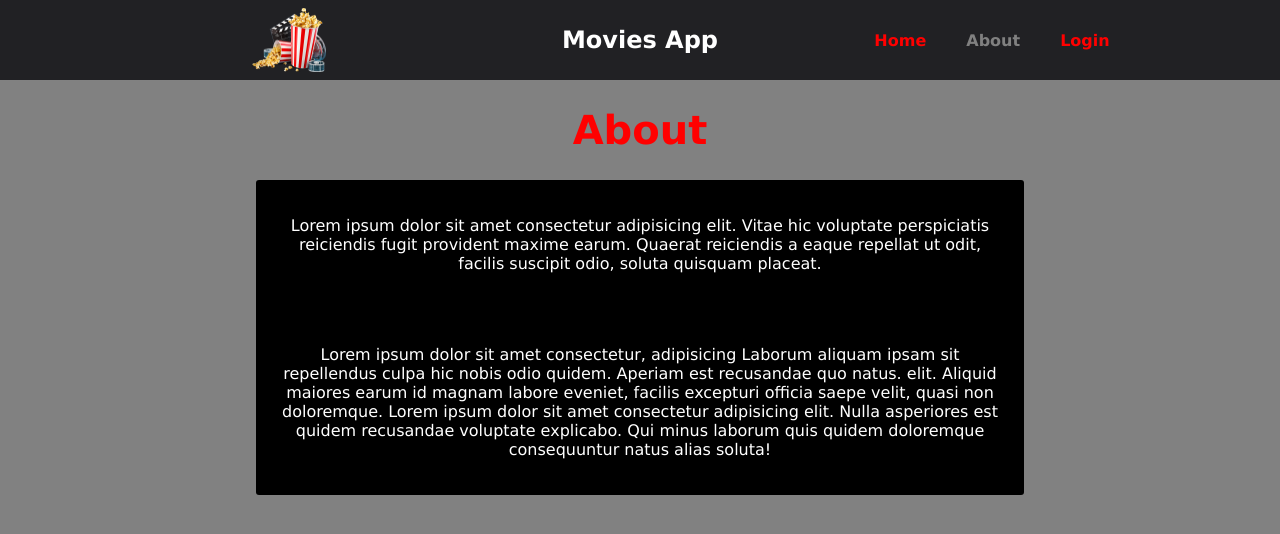
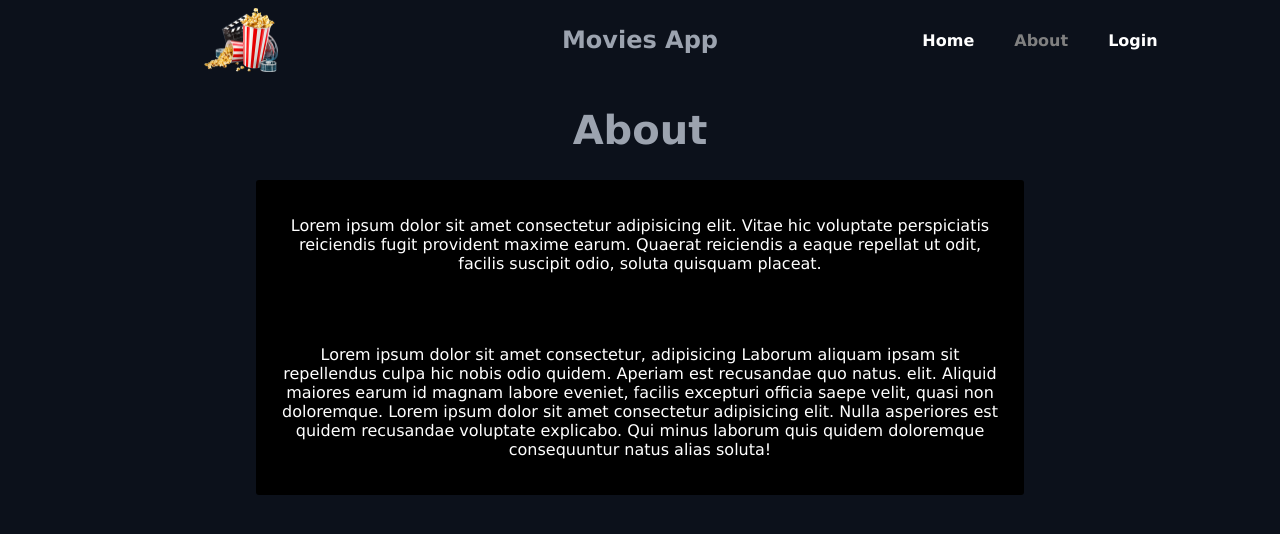
Before and after one commit to miloss98/strapi-movies-frontend, a React (Create React App) app: page /about in a window 1280 px wide. Shown: the top 534 px of the page. Built offline with nearby package versions, Linux system fonts and the light colour scheme; no server answers.

Commit message:
styles update

```diff
--- a/src/styles/components/header.css
+++ b/src/styles/components/header.css
@@ -3,8 +3,8 @@
   width: 100%;
   display: flex;
   align-items: center;
-  justify-content: center;
-  background-color: #212124;
+  justify-content: space-evenly;
+  background-color: var(--background);
 }
 .image-container {
   height: 80%;
@@ -24,7 +24,7 @@
 }
 .title {
   font-size: 1.5rem;
-  color: white;
+  color: var(--font-gray);
 }
 .nav-container {
   height: 100%;
--- a/src/styles/components/navbar.css
+++ b/src/styles/components/navbar.css
@@ -6,14 +6,14 @@
 }
 .link {
   padding: 20px 20px;
-  color: red;
+  color: var(--font-white);
   text-decoration: none;
   font-size: 1rem;
   font-weight: bolder;
 }
 .link:hover {
   font-size: 1rem;
-  filter: brightness(90%);
+  filter: brightness(60%);
 }
 .active {
   padding: 20px 20px;
--- a/src/styles/components/watchlist.css
+++ b/src/styles/components/watchlist.css
@@ -4,10 +4,11 @@
   justify-content: center;
   align-items: center;
   width: 80%;
-  background-color: black;
+  background-color: var(--background);
+  border: 1px solid white;
 }
 .empty-watchlist-container h4 {
-  color: white;
+  color: var(--font-gray);
   letter-spacing: 1px;
   font-weight: 500;
 }
@@ -38,13 +39,15 @@
   align-items: center;
   margin-top: 1rem;
   width: 100%;
-  height: 100px;
-  background-color: black;
+  height: 60px;
+  background-color: var(--background);
   border-radius: 5px;
+  border: 1px solid white;
 }
 #wl-movie-title {
-  font-size: 1 rem;
+  font-size: 1rem;
   color: orangered;
+  margin: 0;
 }
 .info {
   display: flex;
@@ -77,7 +80,7 @@
 .alert-box-rm {
   position: fixed;
   height: 50px;
-  width: 20%;
+  width: 25%;
   background-color: red;
   top: 85%;
   left: 70%;
@@ -88,7 +91,7 @@
 }
 .alert-message-rm {
   color: white;
-  font-size: 1.2rem;
+  font-size: 1.1rem;
   font-weight: 600;
   letter-spacing: 1px;
 }
--- a/src/styles/pages/about.css
+++ b/src/styles/pages/about.css
@@ -4,12 +4,12 @@
   flex-direction: column;
   justify-content: flex-start;
   align-items: center;
-  background-color: #818181;
+  background-color: var(--background);
 }
 .about-title {
   text-align: center;
   font-size: 2.5rem;
-  color: red;
+  color: var(--font-gray);
 }
 .about-container {
   display: flex;
--- a/src/styles/pages/profile.css
+++ b/src/styles/pages/profile.css
@@ -5,7 +5,7 @@
   flex-direction: column;
   justify-content: center;
   align-items: center;
-  background-color: gray;
+  background-color: var(--background);
 }
 .profile-container {
   width: 90%;
@@ -39,3 +39,6 @@ nav {
   align-items: center;
   width: 100%;
 }
+.profile-page-content h3 {
+  color: white;
+}
```
